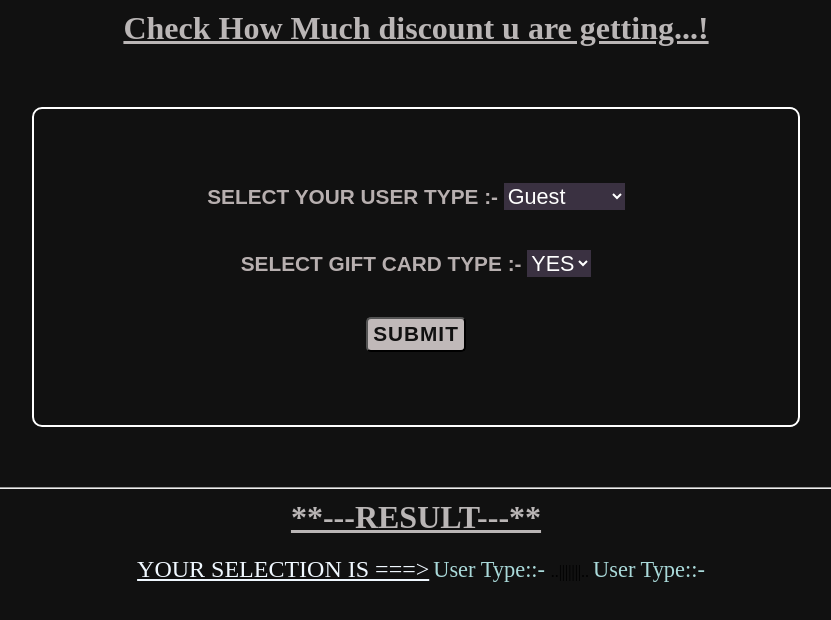
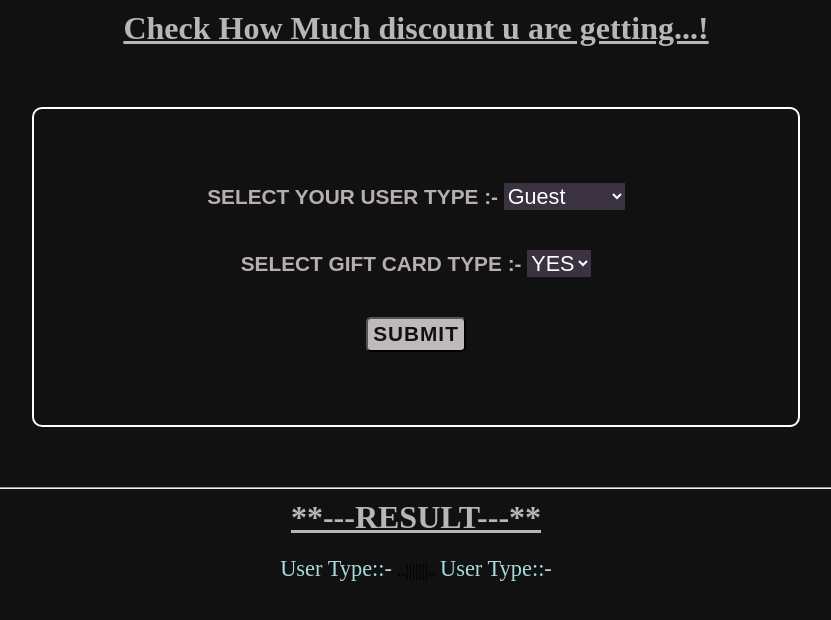
Before and after one commit to kanojiya9768/CheckDiscountForUsers, a plain HTML site: page index.html in a window 1280 px wide. Shown: the whole page, without its empty margins (224-1055 px from the left). Drawn offline with Linux system fonts and the light colour scheme.

Commit message:
Update index.html

```diff
--- a/index.html
+++ b/index.html
@@ -123,7 +123,6 @@
     <h1>**---RESULT---**</h1>
 
     <div class="print" style="margin-top:20px; text-align: center;">
-        <span style="text-align:left; margin-left: 10px; margin-top: 10px; color: aliceblue; font-size: 3vh; text-decoration: underline;">YOUR SELECTION IS ===></span>
     <span style="font-size:2.8vh; color: rgb(170, 218, 218);">User Type::- </span><span id="user_val" style="color:#ddd;"></span> ..|||||||..
     <span style="font-size:2.8vh; color:rgb(170, 218, 218);">User Type::- </span><span id="card_val" style="color:#ddd;"></span>
     </div>
```
